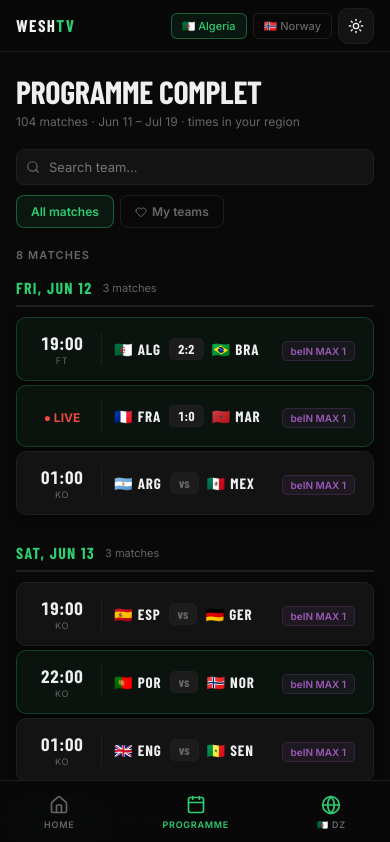
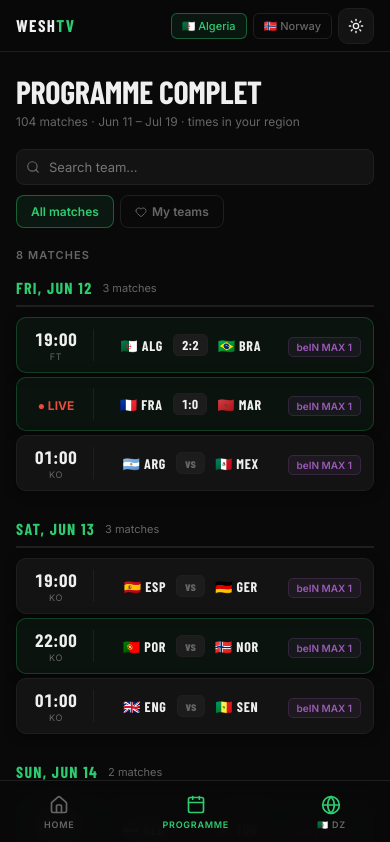
Before and after one commit to lacdart2/weshtv, a Next.js app: page /schedule in a window 390 px wide. Shown: the top 842 px of the page. Built offline with nearby package versions, Linux system fonts and the light colour scheme; no server answers; a web font is replaced by a local one.

Commit message:
Fix schedule card layout: centered teams grid, channel pinned right, mobile font-scale safe

```diff
--- a/app/globals.css
+++ b/app/globals.css
@@ -306,7 +306,8 @@
 .schedule-row {
     display: flex;
     align-items: center;
-    gap: 12px;
+    gap: 10px;
+    min-width: 0;
 }
 
 .schedule-teams {
@@ -314,30 +315,20 @@
     min-width: 0;
     display: flex;
     align-items: center;
-    gap: 8px;
-    flex-wrap: wrap;
+    justify-content: center;
+    gap: 10px;
+    overflow: hidden;
+}
+
+@media (min-width: 600px) {
+    .schedule-teams {
+        gap: 14px;
+    }
 }
 
 .schedule-channel {
     flex-shrink: 0;
-}
-
-@media (max-width: 380px) {
-    .schedule-row {
-        flex-wrap: wrap;
-        gap: 8px;
-    }
-
-    .schedule-teams {
-        flex-basis: 100%;
-        order: 2;
-    }
-
-    .schedule-channel {
-        order: 3;
-        flex-basis: 100%;
-        padding-left: 66px;
-    }
+    margin-left: auto;
 }
 
 /* =========================================================
@@ -346,7 +337,6 @@
 
 @media (max-width: 480px) {
     .schedule-match-row {
-        padding: 14px 18px !important;
-        min-height: 58px;
+        padding: 10px 12px !important;
     }
 }
--- a/app/schedule/page.tsx
+++ b/app/schedule/page.tsx
@@ -11,27 +11,6 @@
 import BottomNav from '@/components/BottomNav'
 import ThemeToggle from '@/components/ThemeToggle'
 import { getTeamFlag } from '@/lib/teamFlags'
-
-/* const TEAM_FLAGS: Record<string, string> = {
-    ALG: '🇩🇿', DZA: '🇩🇿',
-    TUN: '🇹🇳', MAR: '🇲🇦', MOR: '🇲🇦',
-    NOR: '🇳🇴', EGY: '🇪🇬', FRA: '🇫🇷',
-    BRA: '🇧🇷', ARG: '🇦🇷', ESP: '🇪🇸',
-    GER: '🇩🇪', ENG: '🇬🇧', POR: '🇵🇹',
-    USA: '🇺🇸', MEX: '🇲🇽', CAN: '🇨🇦',
-    JPN: '🇯🇵', KOR: '🇰🇷', AUS: '🇦🇺',
-    NED: '🇳🇱', BEL: '🇧🇪', SUI: '🇨🇭',
-    CRO: '🇭🇷', SEN: '🇸🇳', URY: '🇺🇾',
-    COL: '🇨🇴', ECU: '🇪🇨', PAR: '🇵🇾',
-    QAT: '🇶🇦', IRN: '🇮🇷', SWE: '🇸🇪',
-    DEN: '🇩🇰', SCO: '🇬🇧', RSA: '🇿🇦',
-    GHA: '🇬🇭', CMR: '🇨🇲', CIV: "🇨🇮",
-    TUR: '🇹🇷', POL: '🇵🇱', SRB: '🇷🇸',
-    UKR: '🇺🇦', HAI: '🇭🇹', JAM: '🇯🇲',
-    CPV: '🇨🇻', CUW: '🇨🇼', BIH: '🇧🇦',
-    UZB: '🇺🇿', JOR: '🇯🇴', IRQ: '🇮🇶',
-    NZL: '🇳🇿',
-} */
 
 function useMatches() {
     const [matches, setMatches] = useState<Match[]>(MOCK_MATCHES)
@@ -69,23 +48,22 @@
 }
 
 function TeamName({ code }: { code?: string }) {
-    if (!code) return <span style={{ color: 'var(--text-muted)', fontSize: 14 }}>TBD</span>
-    // const flag = TEAM_FLAGS[code.toUpperCase()]
+    if (!code) return <span style={{ color: 'var(--text-muted)', fontSize: 13 }}>TBD</span>
     const flag = getTeamFlag(code)
     return (
-        <span style={{ display: 'flex', alignItems: 'center', gap: 5, whiteSpace: 'nowrap' }}>
-            {flag && <span style={{ fontSize: 15 }}>{flag}</span>}
+        <span style={{ display: 'flex', alignItems: 'center', gap: 4, minWidth: 0, overflow: 'hidden' }}>
+            {flag && <span style={{ fontSize: 14, flexShrink: 0 }}>{flag}</span>}
             <span style={{
-                fontSize: 15, fontWeight: 800,
-                textTransform: 'uppercase', letterSpacing: '0.06em',
+                fontSize: 14, fontWeight: 800,
+                textTransform: 'uppercase', letterSpacing: '0.05em',
                 color: 'var(--text)', fontFamily: 'var(--font-barlow)',
+                overflow: 'hidden', textOverflow: 'ellipsis', whiteSpace: 'nowrap',
             }}>
                 {code}
             </span>
         </span>
     )
 }
-
 export default function SchedulePage() {
     const allMatches = useMatches()
     const [region, setRegion] = useState<Region>('dz')
@@ -288,10 +266,8 @@
                                             onMouseEnter={e => e.currentTarget.style.background = 'var(--surface2)'}
                                             onMouseLeave={e => e.currentTarget.style.background = featured ? 'rgba(46,204,113,0.05)' : 'var(--surface)'}
                                         >
+
                                             {/* Top row — time + teams + channel */}
-                                            {/*   <div style={{
-                                                display: 'flex', alignItems: 'center', gap: 12,
-                                            }}> */}
                                             <div className="schedule-row">
                                                 <div style={{ minWidth: 54, textAlign: 'center', flexShrink: 0 }}>
                                                     {live ? (
@@ -315,14 +291,11 @@
                                                         {finished ? 'FT' : live ? '' : 'KO'}
                                                     </div>
                                                 </div>
-
-
                                                 <div style={{ width: 1, height: 32, background: 'var(--border)', flexShrink: 0 }} />
-
-
-                                                {/*  <div style={{ flex: 1, minWidth: 0, display: 'flex', alignItems: 'center', gap: 8, flexWrap: 'wrap' }}> */}
                                                 <div className="schedule-teams">
-                                                    <TeamName code={match.homeTeam.short} />
+                                                    <div style={{ display: 'flex', justifyContent: 'flex-end', minWidth: 0 }}>
+                                                        <TeamName code={match.homeTeam.short} />
+                                                    </div>
 
                                                     <span style={{
                                                         fontSize: 13, fontWeight: 700,
@@ -333,15 +306,15 @@
                                                         padding: '2px 8px', borderRadius: 5,
                                                         fontFamily: 'var(--font-barlow)',
                                                         flexShrink: 0,
+                                                        textAlign: 'center',
                                                     }}>
                                                         {hasScore ? `${match.score.home}:${match.score.away}` : 'vs'}
                                                     </span>
 
-                                                    <TeamName code={match.awayTeam.short} />
+                                                    <div style={{ display: 'flex', justifyContent: 'flex-start', minWidth: 0 }}>
+                                                        <TeamName code={match.awayTeam.short} />
+                                                    </div>
                                                 </div>
-
-                                                {/*    {mainChannel && (
-                                                    <div style={{ flexShrink: 0 }}> */}
                                                 {mainChannel && (
                                                     <div className="schedule-channel">
                                                         <span style={{
@@ -358,7 +331,6 @@
                                                     </div>
                                                 )}
                                             </div>
-                                            {/* Top row — time + teams + score + channel */}
 
                                         </div>
                                     </Link>
--- a/components/NextFeaturedBanner.tsx
+++ b/components/NextFeaturedBanner.tsx
@@ -125,12 +125,6 @@
                 }}>
                     {config.label}
                 </div>
-                {/* <div style={{ fontSize: 13, fontWeight: 700, color: 'var(--text)' }}>
-                    {match.homeTeam.short} vs {match.awayTeam.short}
-                    {lateNight && type !== 'live' && (
-                        <span style={{ marginLeft: 6 }}>🌙</span>
-                    )}
-                </div> */}
                 <div style={{ fontSize: 13, fontWeight: 700, color: 'var(--text)' }}>
                     {getTeamFlag(match.homeTeam.short)} {match.homeTeam.short} vs{' '}
                     {getTeamFlag(match.awayTeam.short)} {match.awayTeam.short}
```
